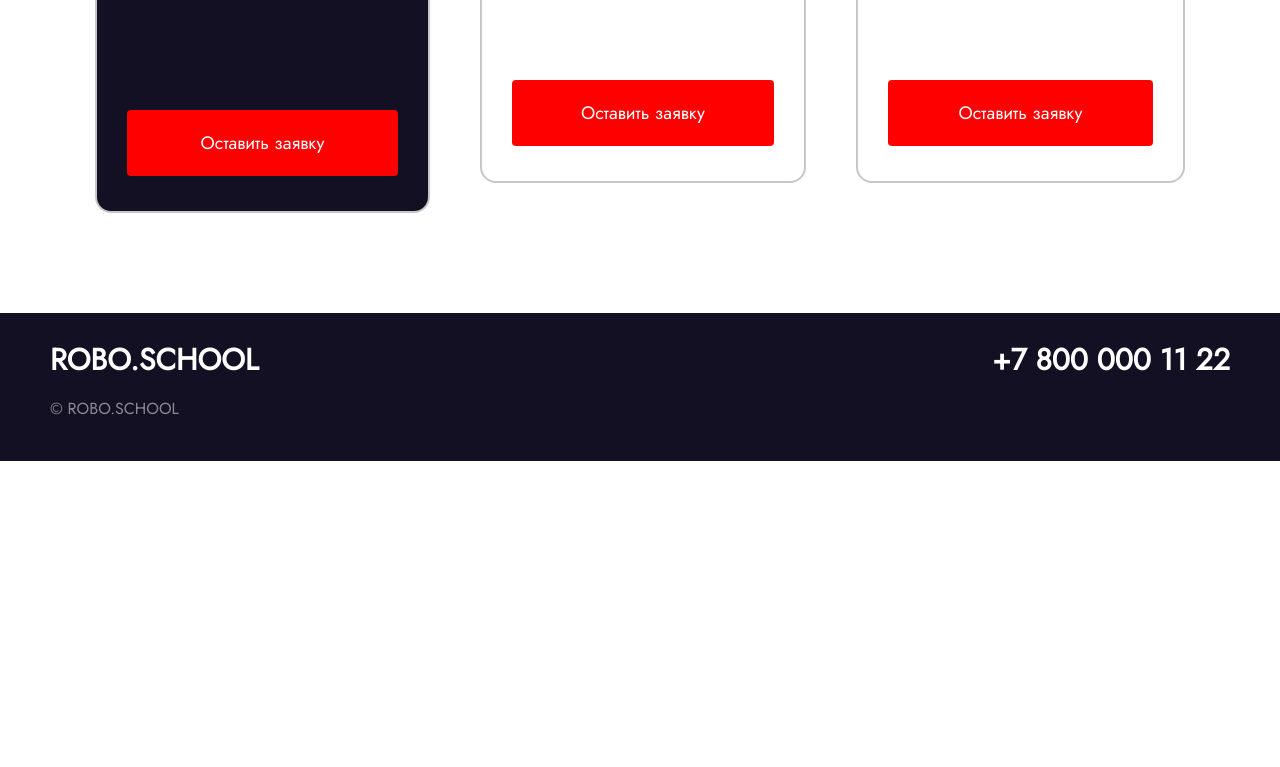
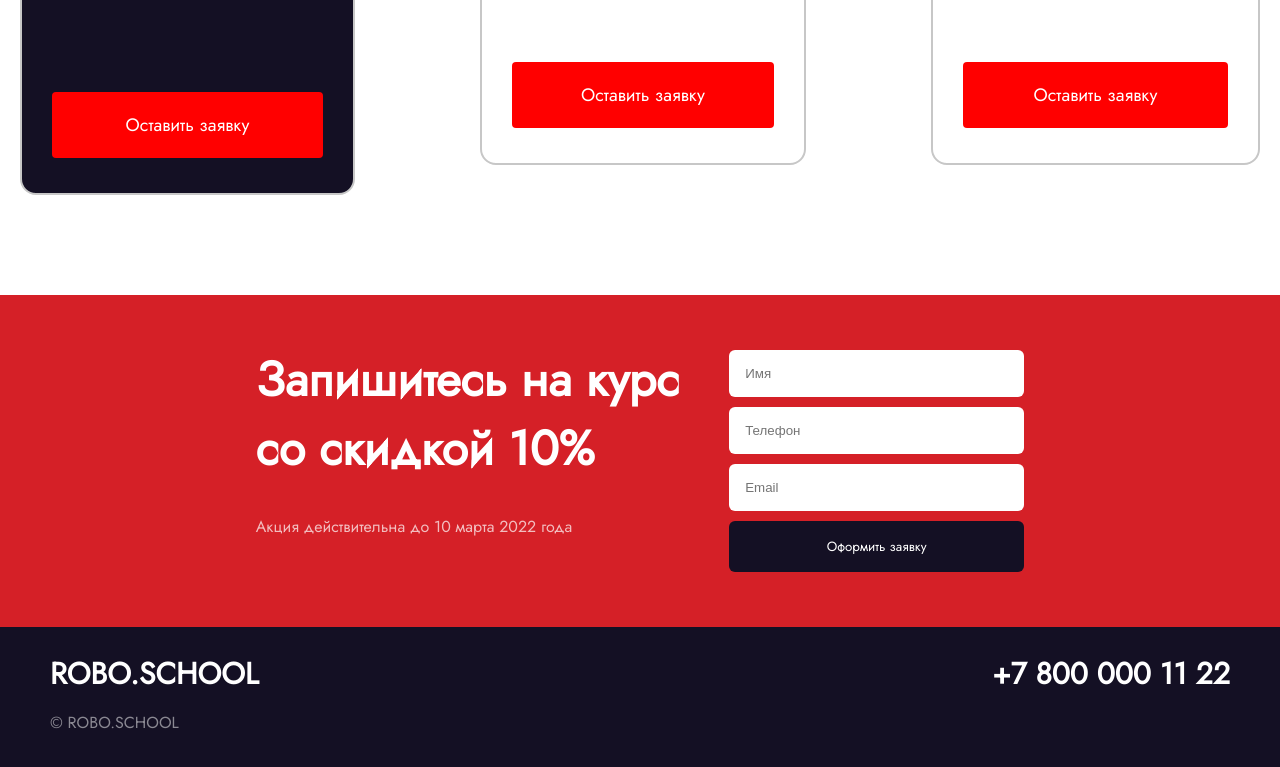
Before and after one commit to diplomatgmg/robo-school, a plain HTML site: page index.html in a window 1280 px wide. Shown: the part 3361-4128 px from the top of the page. Before the commit the page ends 3822 px from the top, so only its background shows below. Drawn offline with Linux system fonts and the light colour scheme.

Commit message:
Добавлен блок для обратной связи

```diff
--- a/css/style.sass
+++ b/css/style.sass
@@ -256,6 +256,7 @@ section
   color: red
   font-size: 18px
   font-weight: bold
+  text-decoration: none
 
 
 .pricing-cards
@@ -272,6 +273,7 @@ section
   display: flex
   justify-content: center
   align-items: center
+  gap: 75px
 
 
 .pricing-card__group
@@ -337,6 +339,55 @@ section
   text-align: center
 
 
+.discount-section
+  display: flex
+  align-items: start
+  justify-content: center
+  gap: 50px
+  margin-top: 50px
+  padding:
+    left: 50px
+    right: 50px
+  background-color: #D52027
+
+
+.discount-section__text
+  display: flex
+  flex-direction: column
+
+  p:first-child
+    margin:
+      top: 0
+      bottom: 16px
+    font-weight: bold
+    font-size: 48px
+
+  p:last-child
+    font-size: 16px
+    opacity: 70%
+
+
+.discount-section__form
+  display: flex
+  flex-direction: column
+  width: 25%
+
+  input
+    border: none
+    padding: 16px
+    margin: 5px 0
+    border-radius: 6px
+
+  button
+    border: 0
+    padding: 16px
+    margin: 5px 0
+    background-color: $color2
+    color: white
+    font-family: "Jost Regular", serif
+    border-radius: 6px
+
+
 footer
   position: absolute
   justify-content: space-between
@@ -344,7 +395,6 @@ footer
   display: flex
   left: 0
   right: 0
-  margin-top: 50px
   padding: 25px 50px
   background-color: $color2
 
--- a/index.html
+++ b/index.html
@@ -92,31 +92,31 @@
                 <img src="./img/coaches/coach1.jpg" alt="coach1">
                 <p class="trainers-school__coach-name">Ирина Лайм</p>
                 <p class="trainers-school__coach-details">преподаватель по робототехнике</p>
-                <p class="trainers-school__coach-about">Подробнее</p>
+                <a class="trainers-school__coach-about" href="#">Подробнее</a>
             </div>
             <div class="trainers-school__group">
                 <img src="./img/coaches/coach2.jpg" alt="coach2">
                 <p class="trainers-school__coach-name">Марина Орлова</p>
                 <p class="trainers-school__coach-details">преподаватель по робототехнике</p>
-                <p class="trainers-school__coach-about">Подробнее</p>
+                <a class="trainers-school__coach-about" href="#">Подробнее</a>
             </div>
             <div class="trainers-school__group">
                 <img src="./img/coaches/coach3.jpg" alt="coach3">
                 <p class="trainers-school__coach-name">Максим Петров</p>
                 <p class="trainers-school__coach-details">преподаватель по программированию</p>
-                <p class="trainers-school__coach-about">Подробнее</p>
+                <a class="trainers-school__coach-about" href="#">Подробнее</a>
             </div>
             <div class="trainers-school__group">
                 <img src="./img/coaches/coach4.jpg" alt="coach4">
                 <p class="trainers-school__coach-name">Константин Назаров</p>
                 <p class="trainers-school__coach-details">преподаватель по робототехнике</p>
-                <p class="trainers-school__coach-about">Подробнее</p>
+                <a class="trainers-school__coach-about" href="#">Подробнее</a>
             </div>
             <div class="trainers-school__group">
                 <img src="./img/coaches/coach5.jpg" alt="coach5">
                 <p class="trainers-school__coach-name">Лиза Весенняя</p>
                 <p class="trainers-school__coach-details">преподаватель по программированию</p>
-                <p class="trainers-school__coach-about">Подробнее</p>
+                <a class="trainers-school__coach-about" href="#">Подробнее</a>
             </div>
         </div>
     </section>
@@ -154,6 +154,19 @@
 
 </main>
 
+<section class="discount-section">
+    <div class="discount-section__text">
+        <p>Запишитесь на курс<br>со скидкой 10%</p>
+        <p>Акция действительна до 10 марта 2022 года</p>
+    </div>
+    <form class="discount-section__form">
+        <input type="text" placeholder="Имя">
+        <input type="number" placeholder="Телефон">
+        <input type="email" placeholder="Email">
+        <button type="submit">Оформить заявку</button>
+    </form>
+</section>
+
 <footer>
     <div>
         <p class="footer-logo">ROBO.SCHOOL</p>
```
Also changed, not shown: css/style.css, 1 other file.
